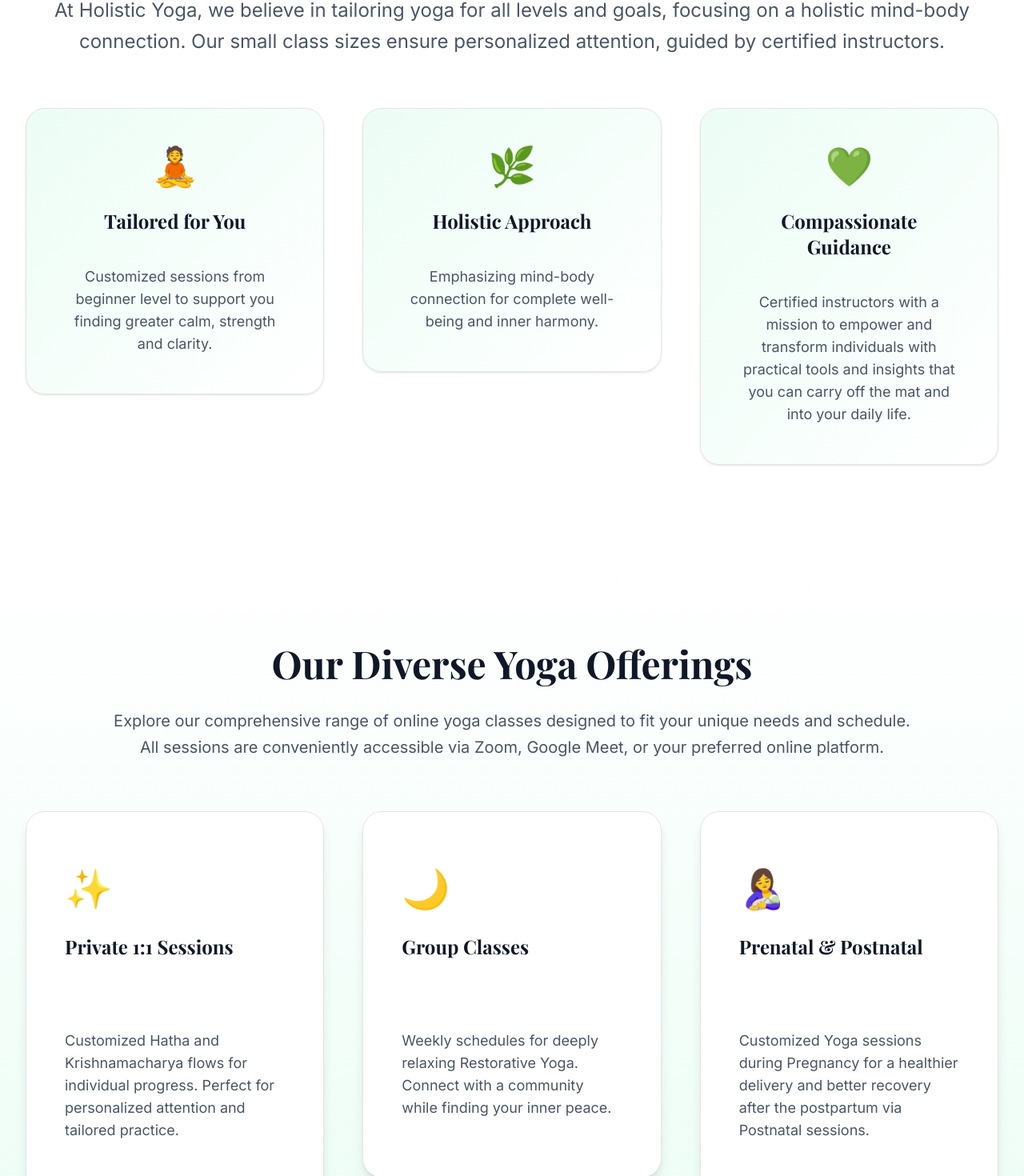
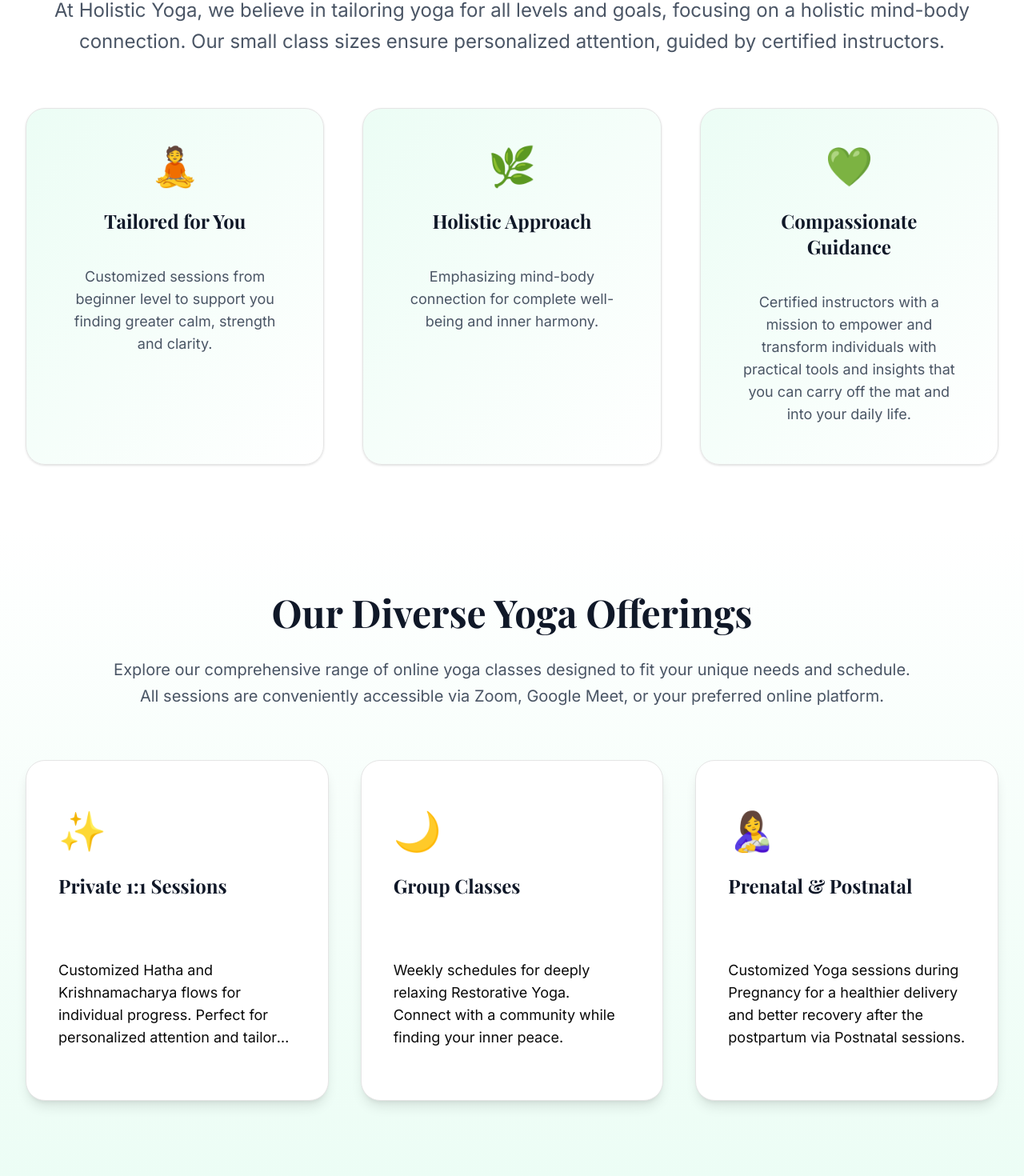
Before and after one commit to prabhakar1234pr/Holistic-Yoga, a Next.js app: page / in a window 1280 px wide. Shown: the part 1055-2525 px from the top of the page at 80% size. Built offline with nearby package versions, Linux system fonts and the light colour scheme; a web font is replaced by a local one.

Commit message:
added about

```diff
--- a/src/app/globals.css
+++ b/src/app/globals.css
@@ -109,3 +109,24 @@ h1, h2, h3, h4, h5, h6 {
 .animate-fade-in {
   animation: fadeIn 0.8s ease-out;
 }
+
+/* Simple text clamping (no plugin needed) */
+.text-clamp-4,
+.text-clamp-5,
+.text-clamp-6 {
+  display: -webkit-box;
+  -webkit-box-orient: vertical;
+  overflow: hidden;
+}
+
+.text-clamp-4 {
+  -webkit-line-clamp: 4;
+}
+
+.text-clamp-5 {
+  -webkit-line-clamp: 5;
+}
+
+.text-clamp-6 {
+  -webkit-line-clamp: 6;
+}
--- a/src/components/About.tsx
+++ b/src/components/About.tsx
@@ -2,6 +2,7 @@
 
 import { Card, CardContent, CardDescription, CardHeader, CardTitle } from "@/components/ui/card";
 import { Badge } from "@/components/ui/badge";
+import Image from "next/image";
 
 export default function About() {
   const certifications = [
@@ -21,6 +22,15 @@ export default function About() {
 
           <Card className="rounded-3xl border border-emerald-100 bg-gradient-to-br from-white via-emerald-50 to-white p-14 md:p-20 shadow-2xl">
             <CardHeader className="justify-items-center text-center">
+              <div className="mx-auto mb-10 size-40 md:size-48 overflow-hidden rounded-full bg-white shadow-lg ring-1 ring-emerald-100">
+                <Image
+                  src="/Teja.jpeg"
+                  alt="Yoga trainer portrait"
+                  width={192}
+                  height={192}
+                  className="h-full w-full object-cover"
+                />
+              </div>
               <CardDescription className="text-xl text-gray-800 leading-relaxed text-center">
                 Hello! I transitioned from Software Engineering to become an International Yoga Trainer,
                 driven by a deep passion to <strong className="text-emerald-600">bring health, harmony, and empowerment</strong> through
--- a/src/components/Benefits.tsx
+++ b/src/components/Benefits.tsx
@@ -40,23 +40,26 @@ export default function Benefits() {
           </div>
         </div>
 
-        <div className="grid w-full items-start md:grid-cols-2 lg:grid-cols-4 gap-8">
+        <div className="grid w-full items-start md:grid-cols-2 gap-6 md:gap-8">
           {benefits.map((benefit, index) => (
             <Card
               key={index}
-              className="w-full h-fit rounded-3xl p-10 md:p-12 text-center bg-gradient-to-br from-gray-50 to-white border-2 border-gray-100 hover:border-emerald-300 hover:shadow-lg transition-all duration-300"
+              className="w-full h-fit rounded-3xl p-8 md:p-10 bg-gradient-to-br from-gray-50 to-white border-2 border-gray-100 hover:border-emerald-300 hover:shadow-lg transition-all duration-300"
             >
-              <CardHeader className="justify-items-center text-center px-0">
-                <div className="text-4xl mb-5">{benefit.icon}</div>
-                <CardTitle className="text-xl font-serif font-bold text-gray-900 mb-4">
-                  {benefit.title}
-                </CardTitle>
-              </CardHeader>
-              <CardContent className="text-center px-0">
-                <CardDescription className="text-gray-600 leading-relaxed text-center">
-                  {benefit.description}
-                </CardDescription>
-              </CardContent>
+              <div className="flex items-start gap-5 md:gap-6">
+                <div className="shrink-0 rounded-2xl bg-white/70 ring-1 ring-gray-100 px-4 py-3 text-3xl shadow-sm">
+                  {benefit.icon}
+                </div>
+
+                <div className="min-w-0 text-left">
+                  <h3 className="text-xl font-serif font-bold text-gray-900">
+                    {benefit.title}
+                  </h3>
+                  <p className="mt-2 text-gray-600 leading-relaxed">
+                    {benefit.description}
+                  </p>
+                </div>
+              </div>
             </Card>
           ))}
         </div>
--- a/src/components/HowItWorks.tsx
+++ b/src/components/HowItWorks.tsx
@@ -1,7 +1,6 @@
 "use client";
 
 import { Card, CardContent, CardDescription, CardHeader, CardTitle } from "@/components/ui/card";
-import { Badge } from "@/components/ui/badge";
 import { Button } from "@/components/ui/button";
 
 export default function HowItWorks() {
@@ -39,18 +38,12 @@ export default function HowItWorks() {
         </div>
 
         <div className="grid w-full md:grid-cols-3 gap-16 relative">
-          {/* Connecting line */}
-          <div className="hidden md:block absolute top-24 left-1/3 right-1/3 h-1 bg-gradient-to-r from-emerald-300 via-purple-300 to-emerald-300"></div>
-
           {steps.map((step, index) => (
             <Card key={index} className="relative w-full text-center border-0 shadow-none">
               <CardHeader>
                 <div className="relative inline-flex items-center justify-center w-28 h-28 bg-gradient-to-br from-emerald-500 to-purple-600 rounded-full text-white text-5xl font-bold mb-8 shadow-lg transform hover:scale-110 transition-transform duration-300">
                   <span className="absolute">{step.icon}</span>
                 </div>
-                <Badge className="absolute top-0 left-1/2 transform -translate-x-1/2 -translate-y-2 w-14 h-14 bg-white rounded-full flex items-center justify-center border-4 border-emerald-500 text-emerald-600 font-bold text-2xl shadow-md">
-                  {step.number}
-                </Badge>
                 <CardTitle className="text-2xl font-serif font-bold text-gray-900 mb-6">
                   {step.title}
                 </CardTitle>
--- a/src/components/Offerings.tsx
+++ b/src/components/Offerings.tsx
@@ -25,7 +25,7 @@ export default function Offerings() {
   ];
 
   return (
-    <section id="offerings" className="py-20 md:py-28 bg-gradient-to-b from-white to-emerald-50">
+    <section id="offerings" className="pt-14 md:pt-20 pb-20 md:pb-28 bg-gradient-to-b from-white to-emerald-50">
       <div className="w-full max-w-7xl mx-auto px-4 sm:px-6 lg:px-8 space-y-12 md:space-y-16">
         <div className="text-center space-y-6 md:space-y-8">
           <h2 className="text-4xl md:text-5xl font-serif font-bold text-gray-900">
@@ -40,23 +40,23 @@ export default function Offerings() {
           </div>
         </div>
 
-        <div className="grid w-full items-start md:grid-cols-3 gap-12">
+        <div className="grid w-full items-stretch md:grid-cols-2 xl:grid-cols-3 gap-8 md:gap-10">
           {offerings.map((offering, index) => (
             <Card
               key={index}
-              className="group relative w-full overflow-hidden rounded-3xl bg-white shadow-lg hover:shadow-2xl transition-all duration-500 transform hover:-translate-y-4"
+              className="group relative w-full overflow-hidden rounded-3xl bg-white shadow-lg hover:shadow-2xl transition-all duration-500 transform hover:-translate-y-2 h-full min-h-[320px]"
             >
               <div className={`absolute inset-0 bg-gradient-to-br ${offering.color} opacity-0 group-hover:opacity-100 transition-opacity duration-500`}></div>
-              <CardHeader className="relative p-10 md:p-12">
-                <div className="text-5xl mb-6 transform group-hover:scale-110 transition-transform duration-300">
+              <CardHeader className="relative p-8 md:p-10">
+                <div className="text-5xl mb-5 transform group-hover:scale-110 transition-transform duration-300">
                   {offering.icon}
                 </div>
-                <CardTitle className="text-2xl font-serif font-bold text-gray-900 mb-4 group-hover:text-white transition-colors duration-300">
+                <CardTitle className="text-2xl font-serif font-bold text-gray-900 mb-3 group-hover:text-white transition-colors duration-300">
                   {offering.title}
                 </CardTitle>
               </CardHeader>
-              <CardContent className="relative px-10 pb-10 md:px-12 md:pb-12">
-                <CardDescription className="text-gray-600 leading-relaxed text-base md:text-lg group-hover:text-white/90 transition-colors duration-300">
+              <CardContent className="relative px-8 pb-8 md:px-10 md:pb-10">
+                <CardDescription className="text-gray-600 leading-relaxed text-base md:text-lg group-hover:text-white/90 transition-colors duration-300 text-clamp-4">
                   {offering.description}
                 </CardDescription>
               </CardContent>
--- a/src/components/Philosophy.tsx
+++ b/src/components/Philosophy.tsx
@@ -22,7 +22,7 @@ export default function Philosophy() {
   ];
 
   return (
-    <section className="py-20 md:py-28 bg-white">
+    <section className="pt-20 md:pt-28 pb-14 md:pb-20 bg-white">
       <div className="w-full max-w-7xl mx-auto px-4 sm:px-6 lg:px-8 space-y-12 md:space-y-16">
         <div className="text-center space-y-6 md:space-y-8">
           <h2 className="text-4xl md:text-5xl font-serif font-bold text-emerald-950">
@@ -34,11 +34,11 @@ export default function Philosophy() {
           </p>
         </div>
 
-        <div className="grid w-full items-start md:grid-cols-3 gap-12">
+        <div className="grid w-full items-stretch md:grid-cols-3 gap-12">
           {features.map((feature, index) => (
             <Card
               key={index}
-              className="w-full h-fit rounded-3xl p-10 md:p-12 text-center bg-gradient-to-br from-emerald-50 to-white border-emerald-100 hover:shadow-xl transition-all duration-300 transform hover:-translate-y-2"
+              className="w-full h-full min-h-[300px] rounded-3xl p-10 md:p-12 text-center bg-gradient-to-br from-emerald-50 to-white border-emerald-100 hover:shadow-xl transition-all duration-300 transform hover:-translate-y-2"
             >
               <CardHeader className="justify-items-center text-center px-0">
                 <div className="text-5xl mb-5">{feature.icon}</div>
@@ -46,7 +46,7 @@ export default function Philosophy() {
                   {feature.title}
                 </CardTitle>
               </CardHeader>
-              <CardContent className="text-center px-0">
+              <CardContent className="text-center px-0 flex flex-col h-full">
                 <CardDescription className="text-gray-600 leading-relaxed text-base md:text-lg text-center">
                   {feature.description}
                 </CardDescription>
--- a/src/components/Testimonials.tsx
+++ b/src/components/Testimonials.tsx
@@ -55,24 +55,24 @@ export default function Testimonials() {
           </Badge>
         </div>
 
-        <div className="grid w-full items-start md:grid-cols-2 lg:grid-cols-3 gap-8">
+        <div className="grid w-full md:grid-cols-2 lg:grid-cols-3 gap-8">
           {testimonials.map((testimonial, index) => (
             <Card
               key={index}
-              className="w-full h-fit rounded-3xl p-10 shadow-md hover:shadow-xl transition-all duration-300"
+              className="w-full rounded-3xl p-10 shadow-md hover:shadow-xl transition-all duration-300 h-auto md:h-[398px]"
             >
-              <CardHeader>
+              <CardHeader className="px-0">
                 <div className="flex gap-1 mb-6">
                   {[...Array(testimonial.rating)].map((_, i) => (
                     <span key={i} className="text-yellow-400 text-xl">⭐</span>
                   ))}
                 </div>
               </CardHeader>
-              <CardContent>
-                <CardDescription className="text-gray-700 mb-6 leading-relaxed italic text-lg">
+              <CardContent className="px-0 flex flex-col h-full">
+                <CardDescription className="text-gray-700 leading-relaxed italic text-lg text-clamp-6">
                   "{testimonial.quote}"
                 </CardDescription>
-                <p className="text-sm font-semibold text-emerald-600">
+                <p className="mt-auto pt-6 text-sm font-semibold text-emerald-600">
                   — {testimonial.author}
                 </p>
               </CardContent>
```
